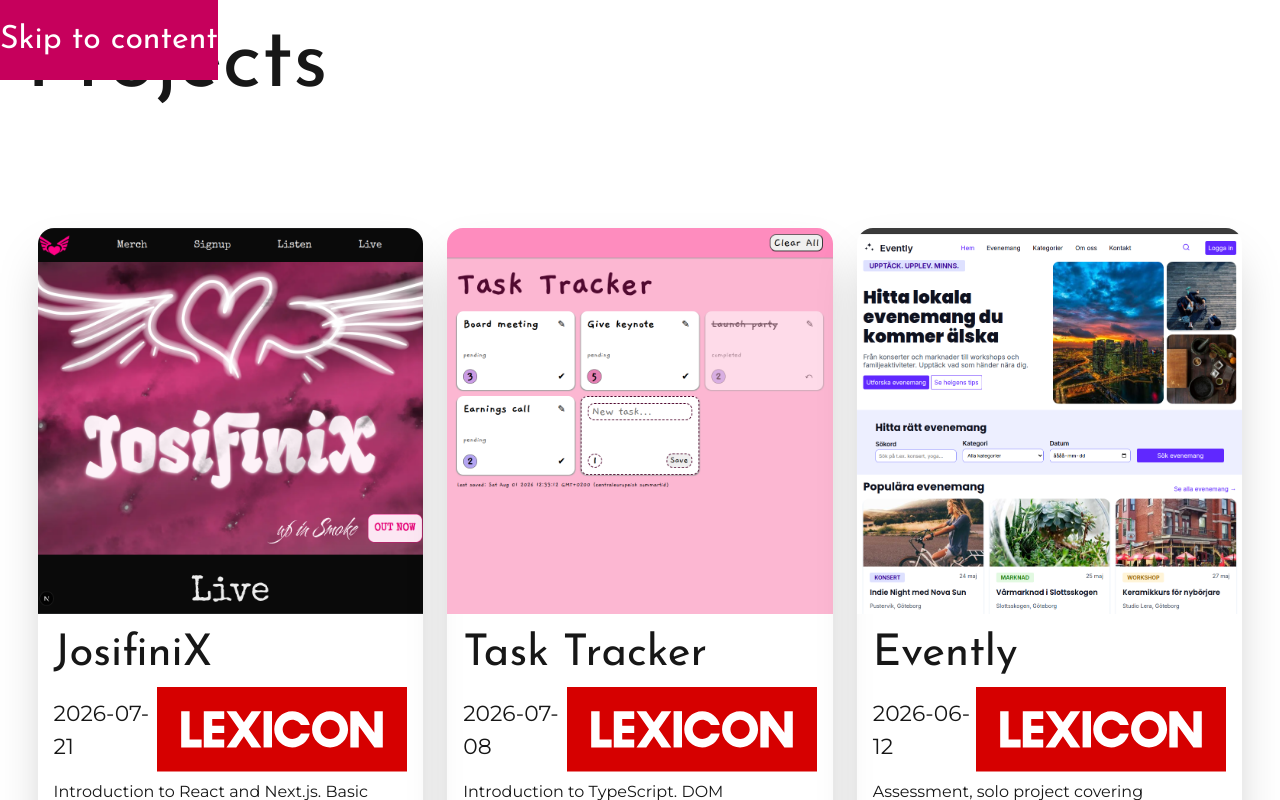
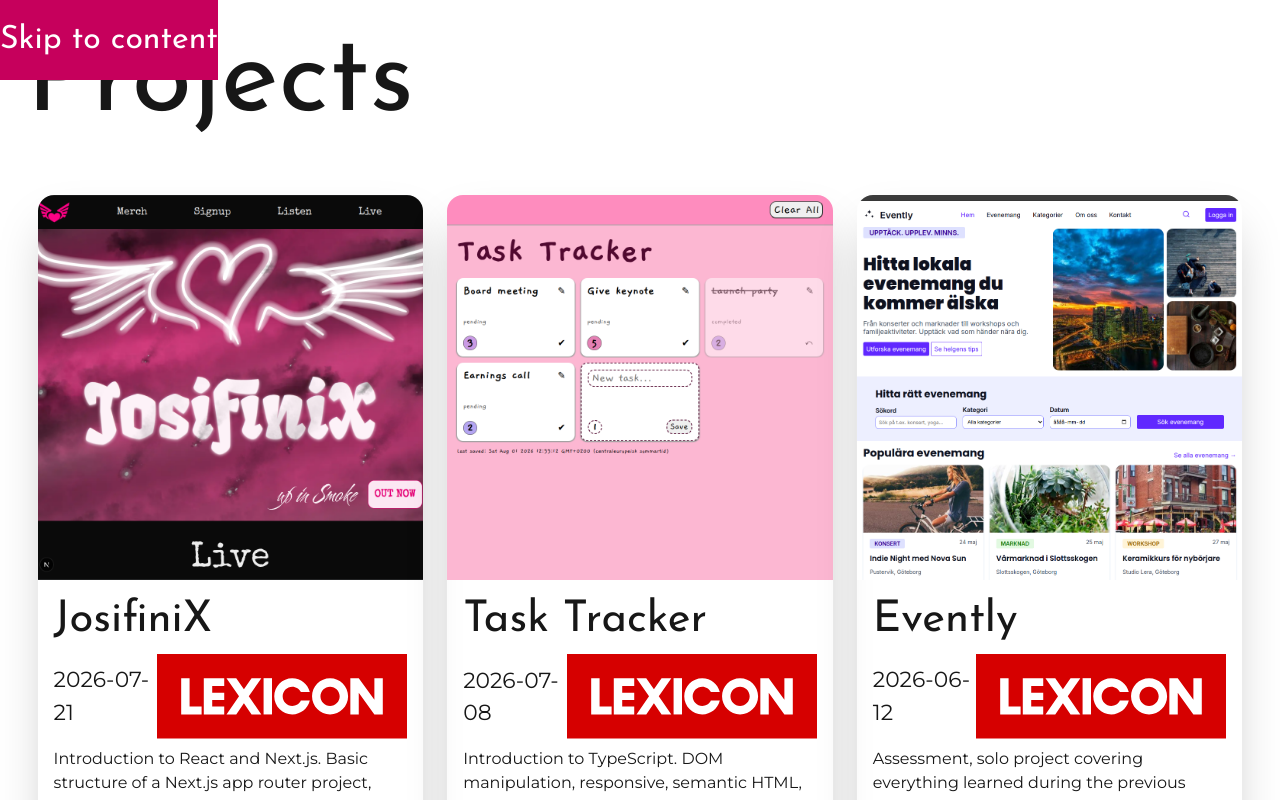
Before and after one commit to josiefinis/josiefinis.github.io, a Next.js app: page / in a window 1280 px wide. Shown: the top 800 px of the page. Built offline with nearby package versions, Linux system fonts and the light colour scheme.

Commit message:
Adjust projects heading size.
- Use fluid text size relative to container half of page width.

```diff
--- a/components/projects.tsx
+++ b/components/projects.tsx
@@ -13,9 +13,11 @@ export default function Projects() {
       aria-labelledby="section-heading"
       className="space-y-[1em] mx-fluid"
     >
-      <h2 id="section-heading" className="font-display text-fluid-3xl">
-        Projects
-      </h2>
+      <div className="@container md:inline-1/2">
+        <h2 id="section-heading" className="font-display text-fluid-4xl">
+          Projects
+        </h2>
+      </div>
       <div className={styles.grid}>
         {data.map((project) => {
           const {
```
